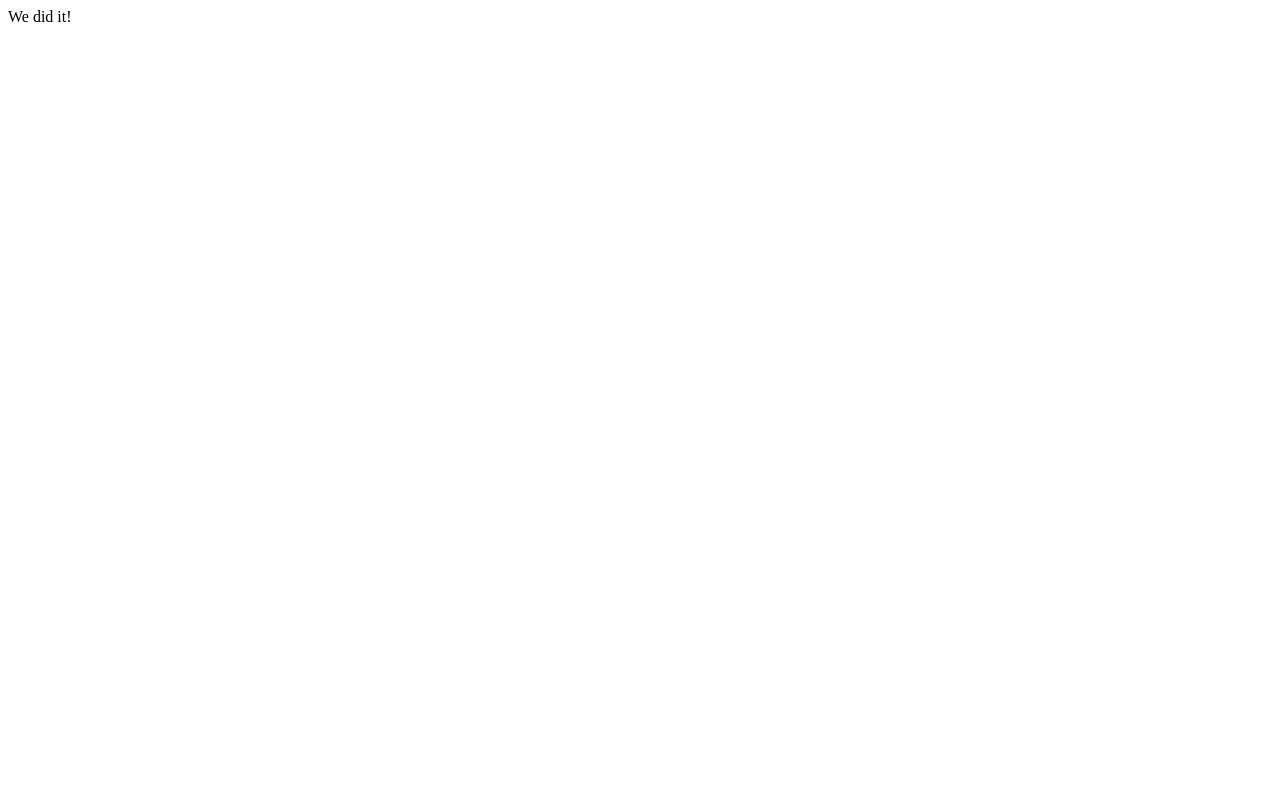
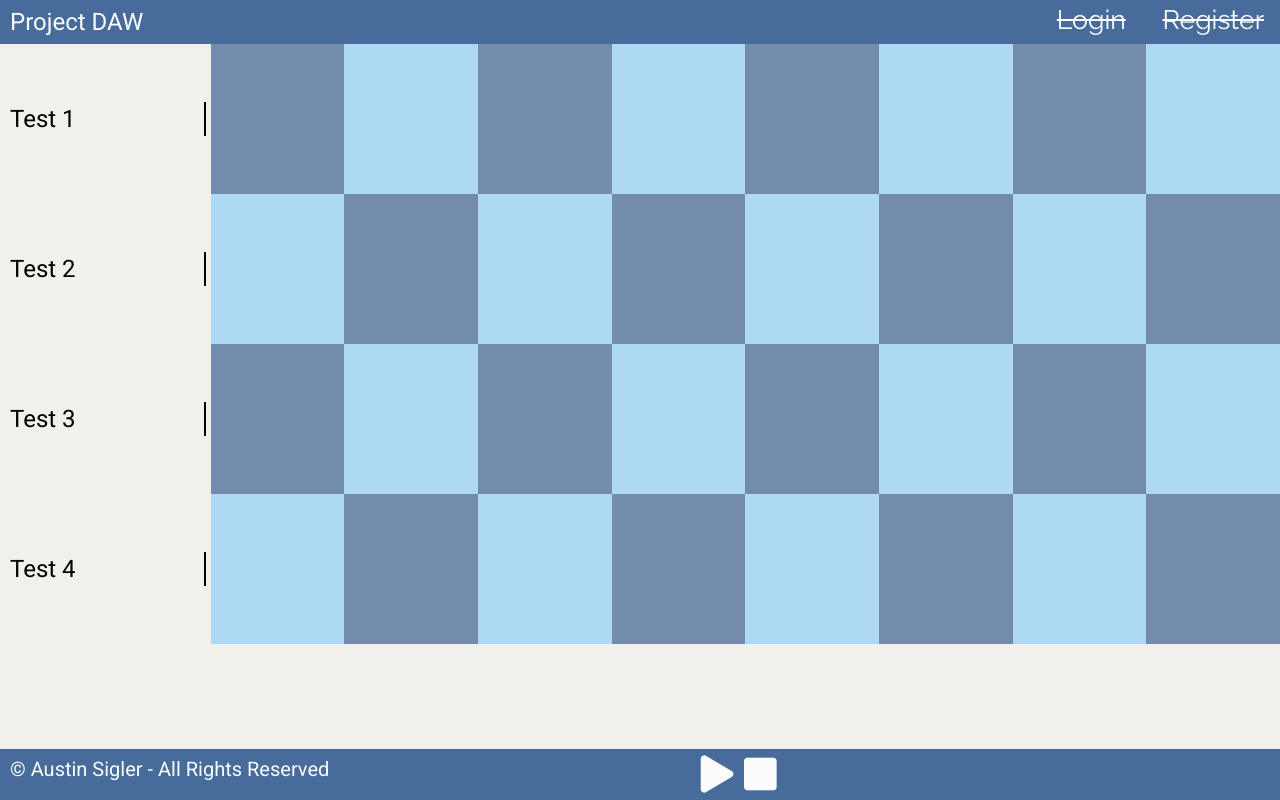
Before and after one commit to Sigtin/ProjectDAW, a website: page Project Files/public/index.html in a window 1280 px wide. Drawn offline with Linux system fonts and the light colour scheme.

Commit message:
Completely changed my file structure

```diff
--- a/Project Files/config/db.js
+++ /dev/null
@@ -1,4 +0,0 @@
-// config/db.js
-module.exports = {
-    url: 'mongodb://asigler:AzEt123S@ds048319.mlab.com:48319/sigler_capstone'
-}
--- /dev/null
+++ b/Project Files/public/Styles/style.css
@@ -0,0 +1,204 @@
+html,body,div,span,applet,object,iframe,h1,h2,h3,h4,h5,h6,
+p,blockquote,pre,a,abbr,acronym,address,big,cite,code,del,dfn,
+em,img,ins,kbd,q,s,samp,small,strike,strong,sub,sup,tt,var,
+b,u,i,center,dl,dt,dd,ol,ul,li,fieldset,form,label,legend,
+table,caption,tbody,tfoot,thead,tr,th,td,article,aside,canvas,
+details,embed,figure,figcaption,footer,header,hgroup,menu,nav,
+output,ruby,section,summary,time,mark,audio, video {
+    margin: 0;
+    padding: 0;
+    border: 0;
+    font-size: 100%;
+    font: inherit;
+    vertical-align: baseline;
+}
+
+/* HTML5 display-role reset for older browsers */
+article,
+aside,
+details,
+figcaption,
+figure,
+footer,
+header,
+hgroup,
+menu,
+nav,
+section {
+    display: block;
+}
+
+body {
+    line-height: 1;
+    user-select: none;
+}
+
+ol,
+ul {
+    list-style: none;
+}
+
+blockquote,
+q {
+    quotes: none;
+}
+
+blockquote:before,
+blockquote:after,
+q:before,
+q:after {
+    content: '';
+    content: none;
+}
+
+table {
+    border-collapse: collapse;
+    border-spacing: 0;
+}
+
+html {
+    height: 100%;
+}
+
+body {
+    font-family: "Raleway", sans-serif;
+    font-size: 14pt;
+    background-color: #F1F0EA;
+    min-height: 100%;
+}
+
+h1 {
+    font-family: "Roboto", sans-serif;
+    font-size: 24pt;
+}
+
+h2 {
+    font-family: "Roboto", sans-serif;
+    font-size: 20pt;
+}
+
+h3 {
+    font-family: "Roboto", sans-serif;
+    font-size: 18pt;
+}
+
+h4 {
+    font-family: "Roboto", sans-serif;
+    font-size: 17pt;
+}
+
+h5 {
+    font-family: "Roboto", sans-serif;
+    font-size: 16pt;
+}
+
+h6 {
+    font-family: "Roboto", sans-serif;
+    font-size: 15pt;
+}
+
+h1,
+h2,
+h3,
+h4,
+h5,
+h6 {
+    padding: 5px;
+    margin: 5px;
+}
+
+i {
+    padding: 7px 3px;
+    user-select: none;
+}
+
+i:hover {
+    cursor: pointer;
+    background: #984447;
+}
+
+.container {
+    display: flex;
+}
+
+.header {
+    background: #476C9B;
+    color: #FCFCFC;
+    overflow: hidden;
+}
+
+.header a {
+    text-align: center;
+    padding: 20px 16px;
+    text-decoration: none;
+    font-family: "Raleway", sans-serif;
+    font-size: 20pt;
+    user-select: none;
+}
+
+.header a:hover {
+    cursor: pointer;
+    background: #984447;
+}
+
+.stay-right {
+    margin-left: auto;
+    margin-top: 7px;
+}
+
+.stay-right a {
+    text-decoration: line-through;
+}
+
+.icon-container {
+    width: 20%;
+    padding-left: 28%;
+}
+
+.sound-line {
+    flex: 1;
+    height: 150px;
+    width: 100%;
+}
+
+.sound-name {
+    border-right: 2px solid black;
+    width: 15%;
+    align-self: center;
+}
+
+.sound-btn {
+    height: 150px;
+    width: 10.625%;
+}
+
+.sound-btn:hover {
+    cursor: pointer;
+    background: #984447;
+}
+
+.dark-btn {
+    background: #748CAB;
+}
+
+.light-btn {
+    background: #ADD9F4;
+}
+
+#footer {
+    width: 100%;
+    background: #476C9B;
+    color: #FCFCFC;
+    bottom: 0;
+    position: absolute;
+    margin-top: 30px;
+}
+
+#copyright {
+    /* padding: 1% 0; */
+}
+
+#main-body {
+    min-height: 100%;
+    flex-direction: column;
+}
--- a/Project Files/public/index.html
+++ b/Project Files/public/index.html
@@ -1,12 +1,109 @@
 <!DOCTYPE html>
 <html lang="en">
+
 <head>
     <meta charset="UTF-8">
     <meta name="viewport" content="width=device-width, initial-scale=1.0">
     <meta http-equiv="X-UA-Compatible" content="ie=edge">
-    <title>Basic Layout</title>
+    <link href="/Styles/style.css" rel="stylesheet">
+    <link type="text/css" href="https://fonts.googleapis.com/css?family=Raleway|Roboto" rel="stylesheet">
+    <link rel="stylesheet" href="https://use.fontawesome.com/releases/v5.7.1/css/all.css" integrity="sha384-fnmOCqbTlWIlj8LyTjo7mOUStjsKC4pOpQbqyi7RrhN7udi9RwhKkMHpvLbHG9Sr"
+        crossorigin="anonymous">
+    <title>Project DAW</title>
 </head>
+
 <body>
-    We did it!
+    <div class="header container">
+        <h3>Project DAW</h3>
+        <div class="stay-right">
+            <a>Login</a>
+            <a>Register</a>
+        </div>
+    </div>
+    <div id="main-body" class="container">
+        <div class="sound-line container">
+            <h3 class="sound-name">Test 1</h3>
+            <div class="sound-btn dark-btn"></div>
+            <div class="sound-btn light-btn"></div>
+            <div class="sound-btn dark-btn"></div>
+            <div class="sound-btn light-btn"></div>
+            <div class="sound-btn dark-btn"></div>
+            <div class="sound-btn light-btn"></div>
+            <div class="sound-btn dark-btn"></div>
+            <div class="sound-btn light-btn"></div>
+        </div>
+        <div class="sound-line container">
+            <h3 class="sound-name">Test 2</h3>
+            <div class="sound-btn light-btn"></div>
+            <div class="sound-btn dark-btn"></div>
+            <div class="sound-btn light-btn"></div>
+            <div class="sound-btn dark-btn"></div>
+            <div class="sound-btn light-btn"></div>
+            <div class="sound-btn dark-btn"></div>
+            <div class="sound-btn light-btn"></div>
+            <div class="sound-btn dark-btn"></div>
+        </div>
+        <div class="sound-line container">
+            <h3 class="sound-name">Test 3</h3>
+            <div class="sound-btn dark-btn"></div>
+            <div class="sound-btn light-btn"></div>
+            <div class="sound-btn dark-btn"></div>
+            <div class="sound-btn light-btn"></div>
+            <div class="sound-btn dark-btn"></div>
+            <div class="sound-btn light-btn"></div>
+            <div class="sound-btn dark-btn"></div>
+            <div class="sound-btn light-btn"></div>
+        </div>
+        <div class="sound-line container">
+            <h3 class="sound-name">Test 4</h3>
+            <div class="sound-btn light-btn"></div>
+            <div class="sound-btn dark-btn"></div>
+            <div class="sound-btn light-btn"></div>
+            <div class="sound-btn dark-btn"></div>
+            <div class="sound-btn light-btn"></div>
+            <div class="sound-btn dark-btn"></div>
+            <div class="sound-btn light-btn"></div>
+            <div class="sound-btn dark-btn"></div>
+        </div>
+    </div>
+    <div id="footer" class="container">
+        <h6 id="copyright">© Austin Sigler - All Rights Reserved</h6>
+        <div class="icon-container">
+            <i id="play-pause" class="fas fa-play fa-2x"></i>
+            <i id="stop" class="fas fa-stop fa-2x"></i>
+        </div>
+    </div>
+
+    <script>
+        document.body.onkeypress = function(evt) {
+            if(evt.keyCode == 32) {
+                if (playPauseBTN.className == `fas fa-play fa-2x`) {
+                    playPauseBTN.className = '';
+                    playPauseBTN.className = `fas fa-pause fa-2x`;
+                } else {
+                    playPauseBTN.className = '';
+                    playPauseBTN.className = `fas fa-play fa-2x`;
+                }
+            }
+        }
+        var playPauseBTN = document.getElementById(`play-pause`);
+        playPauseBTN.addEventListener('click', function (evt) {
+            if (playPauseBTN.className == `fas fa-play fa-2x`) {
+                playPauseBTN.className = '';
+                playPauseBTN.className = `fas fa-pause fa-2x`;
+            } else {
+                playPauseBTN.className = '';
+                playPauseBTN.className = `fas fa-play fa-2x`;
+            }
+        });
+
+        var stopBTN = document.getElementById(`stop`);
+        stopBTN.addEventListener('click', function(evt) {
+            playPauseBTN.className = '';
+            playPauseBTN.className = `fas fa-play fa-2x`;
+        })
+
+    </script>
 </body>
+
 </html>
```
Also changed, not shown: Project Files/app/models/user.js (deleted, +0 -10 lines), Project Files/app/routes.js (deleted, +0 -35 lines), Project Files/index.js (added, +24 -0 lines), Project Files/package.json (+1 -6 lines), Project Files/server.js (deleted, +0 -53 lines), Project Files/public/js/app.js (deleted), Project Files/public/js/appRoutes.js (deleted), 1 other file.
